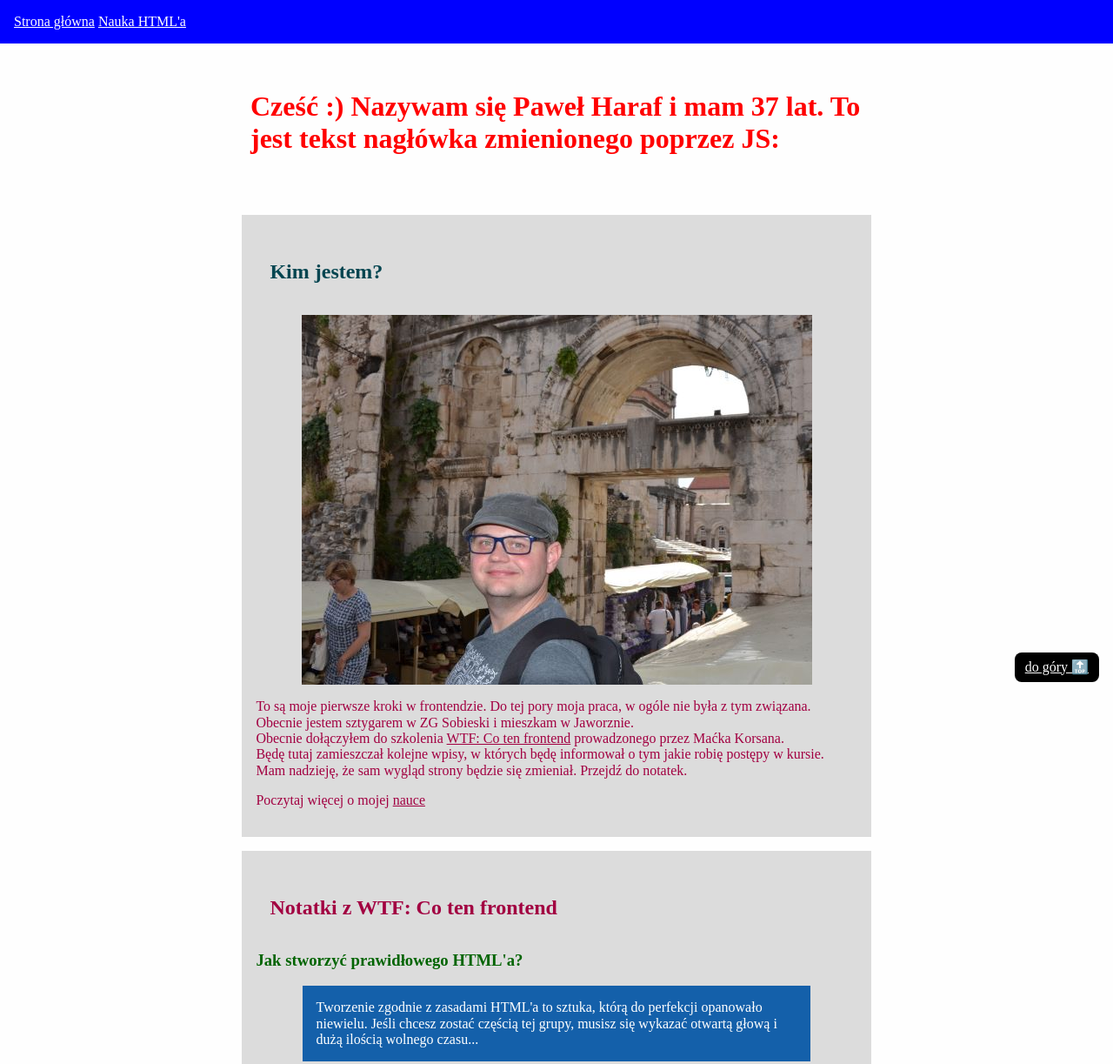
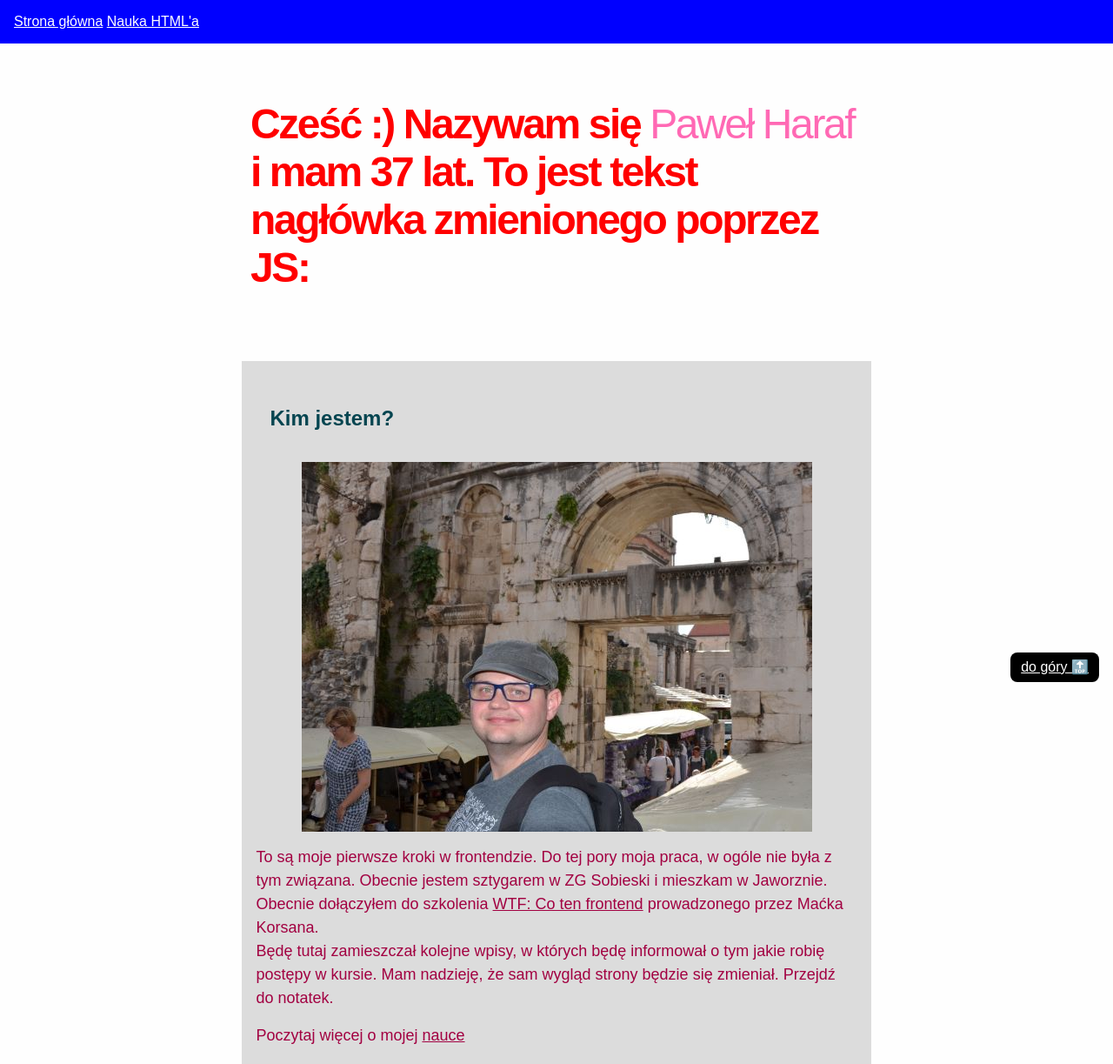
Before and after one commit to pawel-haraf/homepage, a plain HTML site: page index.html in a window 1280 px wide. Shown: the top 1223 px of the page at 87% size. Drawn offline with Linux system fonts and the light colour scheme.

Commit message:
typography playground

```diff
--- a/index.html
+++ b/index.html
@@ -45,7 +45,7 @@
 					Jak stworzyć prawidłowego HTML'a?
 				</h3>
 				<p class="article__content">
-					Tworzenie zgodnie z zasadami HTML'a to sztuka, którą do perfekcji opanowało niewielu. Jeśli chcesz
+					Tworzenie zgodnie z zasadami <span class="special">HTML'a</span> to sztuka, którą do perfekcji opanowało niewielu. Jeśli chcesz
 					zostać częścią tej grupy, musisz się wykazać otwartą głową i dużą ilością wolnego czasu...
 				</p>
 			</article>
--- a/main.js
+++ b/main.js
@@ -7,7 +7,7 @@ console.log(`Cześć :) Nazywam się ${firstName} i mam ${age} lat`)
 const header = document.querySelector('.page-header__heading--js')
 console.log(header)
 console.log(header.innerHTML)
-header.innerHTML = `Cześć :) Nazywam się ${firstName} i mam ${age} lat. To jest tekst nagłówka zmienionego poprzez JS:`
+header.innerHTML = `Cześć :) Nazywam się <span class="special">${firstName}</span> i mam ${age} lat. To jest tekst nagłówka zmienionego poprzez JS:`
 console.log(header.style)
 header.style.color = 'red'
 
--- a/style.css
+++ b/style.css
@@ -10,6 +10,7 @@ html {
 
 body {
 	background-color: #fefefe;
+	font-family: Arial, Helvetica, sans-serif;
 }
 
 main {
@@ -79,6 +80,9 @@ main {
 .page-header__heading {
 	color: navy;
 	padding: 16px;
+	font-size: 3rem;
+	font-weight: 700;
+	letter-spacing: -.05em;
 }
 
 .section {
@@ -112,3 +116,13 @@ main {
 .section__header--special {
 	color: #a20041;
 }
+
+.section p {
+	line-height: 1.5;
+	font-size: 18px;
+}
+
+.special {
+	color: hotpink;
+	font-weight: 300;
+}
```
